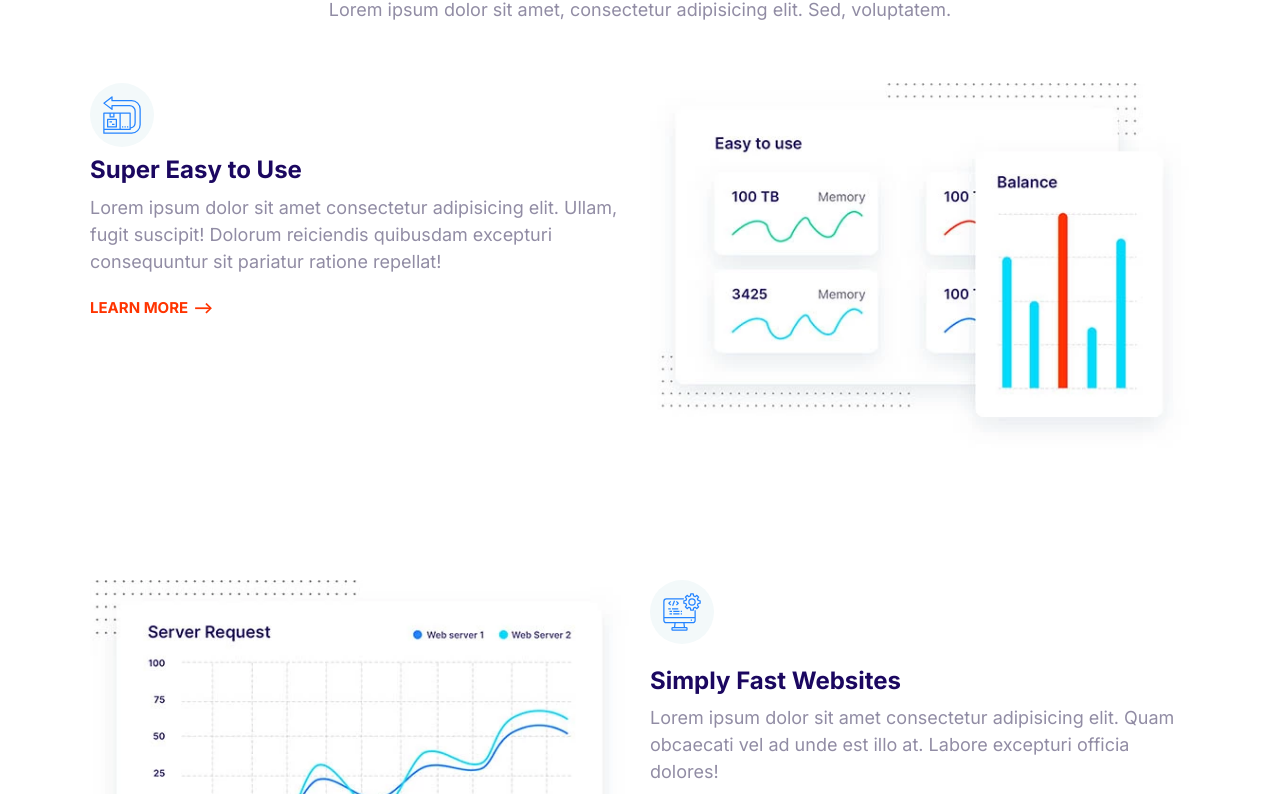
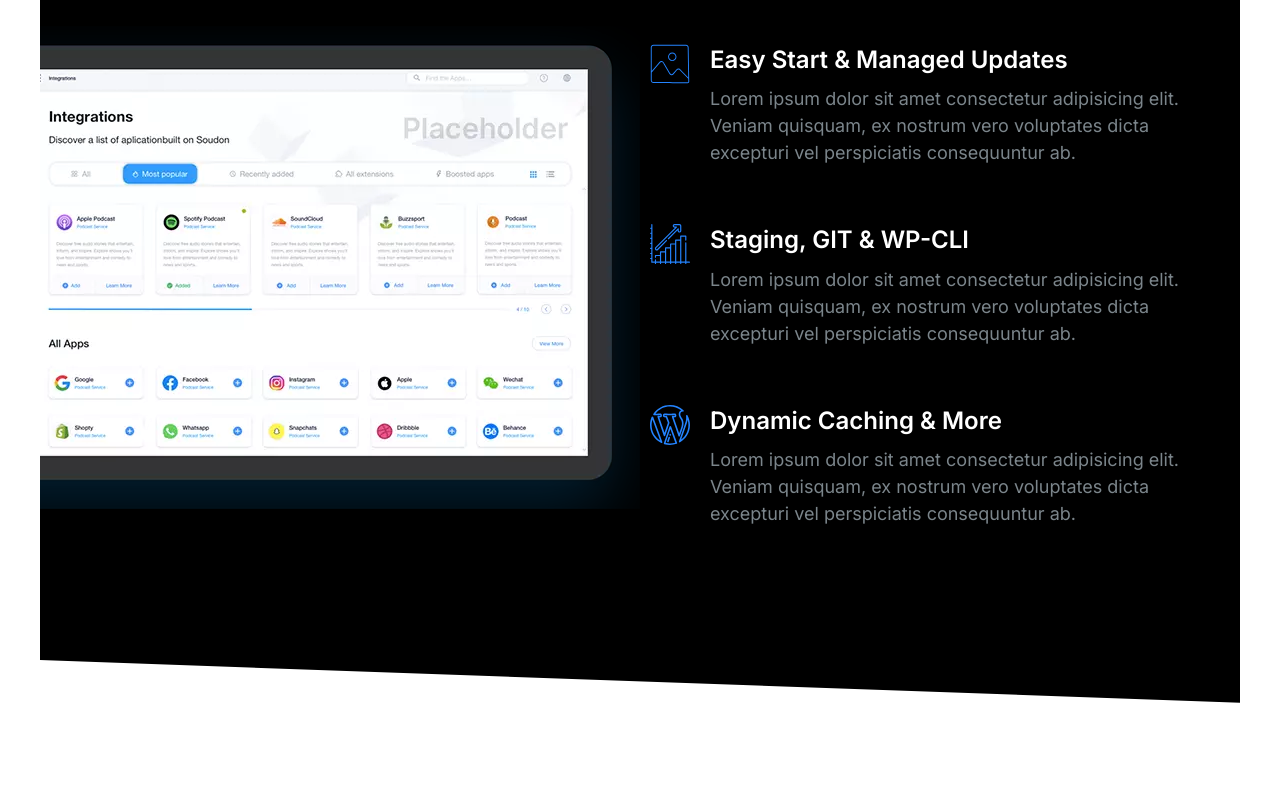
Before and after one commit to Junaid-1993/moshify, a plain HTML site: page index.html in a window 1280 px wide. Shown: the part 191-985 px from the top of the page. After the commit the page ends 934 px from the top, so only its background shows below. Drawn offline with Linux system fonts and the light colour scheme.

Commit message:
Build the showcase block component.

```diff
--- a/css/style.css
+++ b/css/style.css
@@ -23,7 +23,7 @@ html {
 
 body {
   font-family: Inter, Arial, Helvetica, sans-serif;
-  font-size: 2.4rem;
+  font-size: 2rem;
   line-height: 1.5; /* 1 and half times of the current font size = 24 x 1.5 = 36px */
   color: var(--color-body);
 
@@ -47,7 +47,9 @@ h2 {
 }
 
 h3 {
-  font-size: 3rem;
+  font-size: 2.8rem;
+  font-weight: 600;
+  line-height: 1.3;
 }
 
 p {
@@ -136,7 +138,6 @@ a {
 .list {
   list-style: none;
   padding-left: 0;
-  color: var(--color-headings);
 }
 
 .list--inline .list__item {
@@ -614,6 +615,7 @@ a {
 
 .block__header {
   text-align: center;
+  margin-bottom: 4rem;
 }
 
 .block__heading {
@@ -625,7 +627,9 @@ a {
   color: #7b858b;
 }
 
-.block--dark .block__heading {
+.block--dark h1,
+.block--dark h2,
+.block--dark h3 {
   color: #fff;
 }
 
@@ -807,3 +811,39 @@ a {
     order: 2;
   }
 }
+
+/* Showcase Block */
+
+.block-showcase.block--skewed-right {
+  padding-bottom: calc(var(--padding-vertical) + 4rem);
+  clip-path: polygon(0% 0%, 100% 0%, 100% 100%, 0% 95%);
+}
+
+.block-showcase__image > img {
+  width: 100%;
+}
+
+.block-showcase .list {
+  padding-left: 1rem;
+}
+
+.block-showcase .media {
+  margin-bottom: 4rem;
+}
+
+.block-showcase .media__image {
+  margin-top: 0;
+}
+
+@media screen and (min-width: 768px) {
+  .block-showcase .grid {
+    grid-template-columns: 50% 50%;
+  }
+  .block-showcase__image {
+    justify-self: end;
+  }
+  .block-showcase__image > img {
+    width: auto;
+    max-width: 700px;
+  }
+}
--- a/index.html
+++ b/index.html
@@ -11,91 +11,67 @@
     <link rel="stylesheet" href="css/style.css" />
   </head>
   <body>
-    <section class="block container">
+    <section class="block block--dark block--skewed-right block-showcase">
       <header class="block__header">
-        <h2>Host on the Cloud to Keep Growing</h2>
-        <p>Lorem ipsum dolor sit amet, consectetur adipisicing elit. Sed, voluptatem.</p>
+        <h2>User-friendly Control Panel</h2>
       </header>
-      <article class="grid grid--1x2 feature">
-        <div class="feature__content">
-          <span class="icon-container">
+      <div class="container grid grid--1x2">
+        <picture class="block-showcase__image">
+          <source type="image/webp" srcset="images/ipad.webp 1x, images/ipad@2x.webp 2x" />
+          <source type="image/png" srcset="images/ipad.png 1x, images/ipad@2x.png 2x" />
+          <img src="images/ipad.png" alt="" />
+        </picture>
+        <ul class="list">
+          <li>
+            <div class="media">
+              <div class="media__image">
                 <svg class="icon icon--primary">
-              <use xlink:href="images/sprite.svg#easy"></use>
+                  <use xlink:href="images/sprite.svg#snap"></use>
                 </svg>
-          </span>
-          <h3 class="features__heading">Super Easy to Use</h3>
+              </div>
+              <div class="media__body">
+                <h3 class="media__title">Easy Start & Managed Updates</h3>
                 <p>
-            Lorem ipsum dolor sit amet consectetur adipisicing elit. Ullam, fugit suscipit! Dolorum reiciendis quibusdam excepturi
-            consequuntur sit pariatur ratione repellat!
+                  Lorem ipsum dolor sit amet consectetur adipisicing elit. Veniam quisquam, ex nostrum vero voluptates dicta excepturi vel
+                  perspiciatis consequuntur ab.
                 </p>
-          <a href="#" class="link-arrow">Learn More</a>
               </div>
-        <picture>
-          <source type="image/webp" srcset="images/easy.webp 1x, images/easy@2x.webp 2x" />
-          <source type="image/jpg" srcset="images/easy.jpg 1x, images/easy@2x.jpg 2x" />
-          <img class="feature__image" rc="images/easy@2x.jpg" alt="" />
-        </picture>
-      </article>
-      <article class="grid grid--1x2 feature">
-        <div class="feature__content">
-          <span class="icon-container">
+            </div>
+          </li>
+          <li>
+            <div class="media">
+              <div class="media__image">
                 <svg class="icon icon--primary">
-              <use xlink:href="images/sprite.svg#computer"></use>
+                  <use xlink:href="images/sprite.svg#growth"></use>
                 </svg>
-          </span>
-          <h3 class="feature__heading">Simply Fast Websites</h3>
+              </div>
+              <div class="media__body">
+                <h3 class="media__title">Staging, GIT & WP-CLI</h3>
                 <p>
-            Lorem ipsum dolor sit amet consectetur adipisicing elit. Quam obcaecati vel ad unde est illo at. Labore excepturi officia
-            dolores!
+                  Lorem ipsum dolor sit amet consectetur adipisicing elit. Veniam quisquam, ex nostrum vero voluptates dicta excepturi vel
+                  perspiciatis consequuntur ab.
                 </p>
-          <a href="#" class="link-arrow">Learn More</a>
               </div>
-        <picture>
-          <source type="image/webp" srcset="images/fast.webp 1x, images/fast@2x.webp 2x" />
-          <source type="image/jpg" srcset="images/fast.jpg 1x, images/fast@2x.jpg 2x" />
-          <img class="feature__image" src="images/fast@2x.jpg" alt="" />
-        </picture>
-      </article>
-      <article class="grid grid--1x2 feature">
-        <div class="feature__content">
-          <span class="icon-container">
+            </div>
+          </li>
+          <li>
+            <div class="media">
+              <div class="media__image">
                 <svg class="icon icon--primary">
                   <use xlink:href="images/sprite.svg#wordpress"></use>
                 </svg>
-          </span>
-          <h3 class="feature__heading">Wordpress Made Easy</h3>
+              </div>
+              <div class="media__body">
+                <h3 class="media__title">Dynamic Caching & More</h3>
                 <p>
-            Lorem ipsum dolor sit amet consectetur adipisicing elit. Quam obcaecati vel ad unde est illo at. Labore excepturi officia
-            dolores!
+                  Lorem ipsum dolor sit amet consectetur adipisicing elit. Veniam quisquam, ex nostrum vero voluptates dicta excepturi vel
+                  perspiciatis consequuntur ab.
                 </p>
-          <a href="#" class="link-arrow">Learn More</a>
               </div>
-        <picture>
-          <source type="image/webp" srcset="images/wordpress.webp 1x, images/wordpress@2x.webp 2x" />
-          <source type="image/jpg" srcset="images/wordpress.jpg 1x, images/wordpress@2x.jpg 2x" />
-          <img class="feature__image" src="images/wordpress@2x.jpg" alt="" />
-        </picture>
-      </article>
-      <article class="grid grid--1x2 feature">
-        <div class="feature__content">
-          <span class="icon-container">
-            <svg class="icon icon--primary">
-              <use xlink:href="images/sprite.svg#clock"></use>
-            </svg>
-          </span>
-          <h3 class="feature__heading">24/7 Expert Support</h3>
-          <p>
-            Lorem ipsum dolor sit amet consectetur adipisicing elit. Quam obcaecati vel ad unde est illo at. Labore excepturi officia
-            dolores!
-          </p>
-          <a href="#" class="link-arrow">Learn More</a>
             </div>
-        <picture>
-          <source type="image/webp" srcset="images/support.webp 1x, images/support@2x.webp 2x" />
-          <source type="image/jpg" srcset="images/support.jpg 1x, images/support@2x.jpg 2x" />
-          <img class="feature__image" src="images/support@2x.jpg" alt="" />
-        </picture>
-      </article>
+          </li>
+        </ul>
+      </div>
     </section>
 
     <script src="js/main.js"></script>
```
Also changed, not shown: components/block-showcase.html (added, +62 -0 lines). Lines whose indentation alone changed are shown as unchanged.
